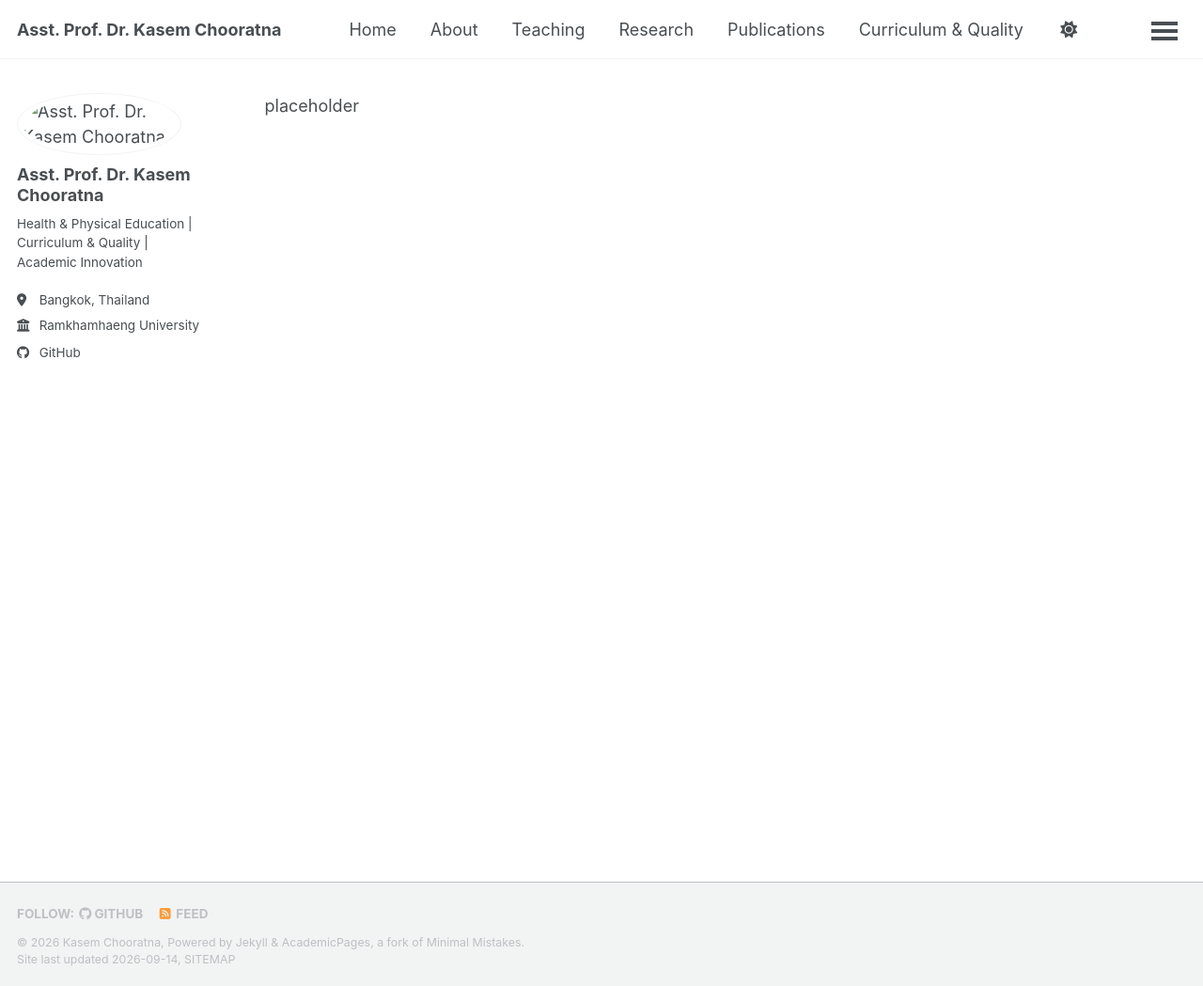
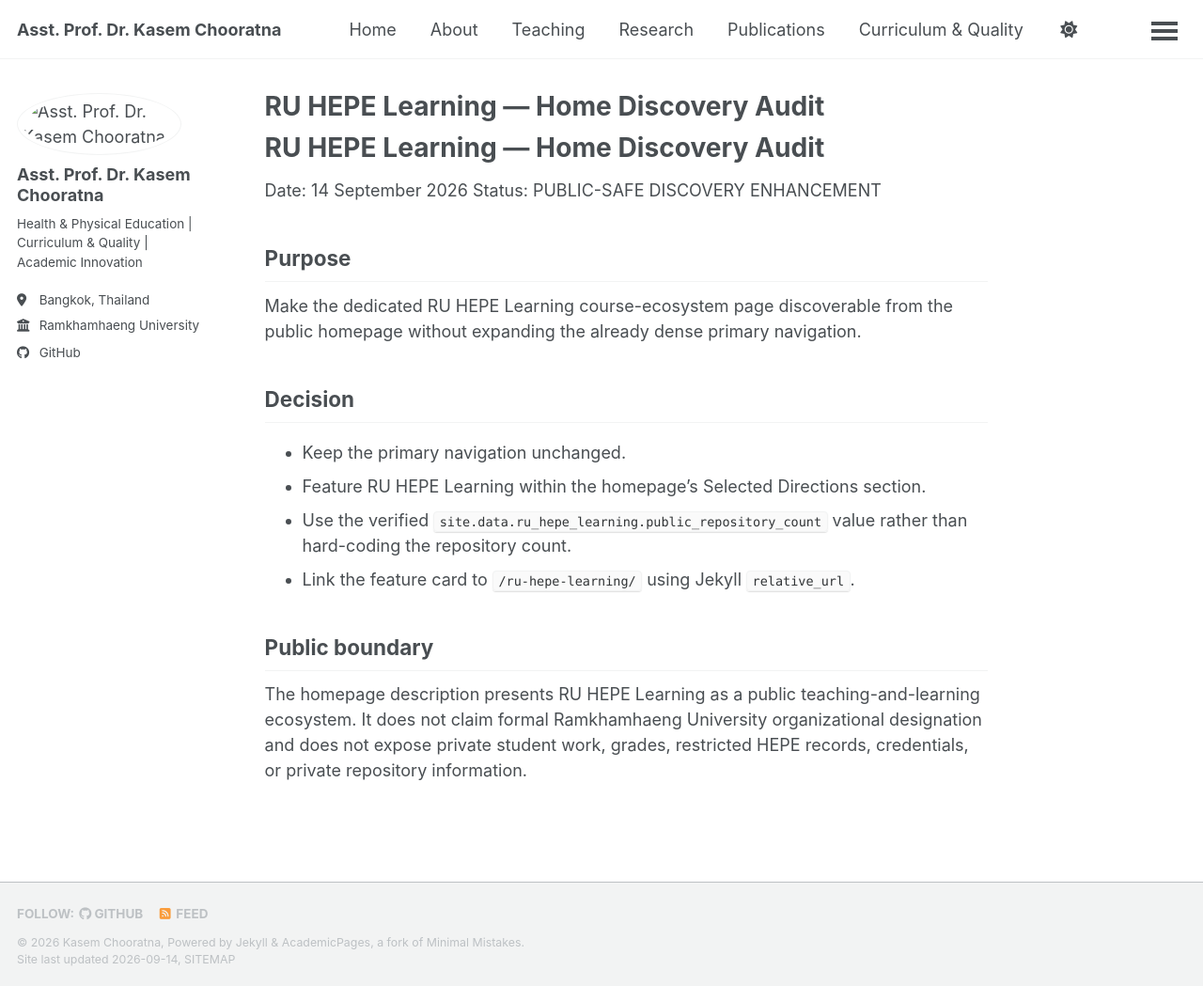
Before and after one commit to kasemch/kasemch.github.io, a Jekyll site: the page built from docs/audits/ru-hepe-learning-home-discovery-2026-09-14.md, in a window 1280 px wide and 1049 px high. Shown: the whole window at 94% size. Built offline with Jekyll 4.4.1, drawn with Linux system fonts in a browser that asks for light colours; our own code applies the rules of GitHub Pages for plain Markdown files; a style sheet for code colours, icons or effects is not loaded.

Commit message:
Finalize RU HEPE Learning homepage discovery audit

```diff
--- a/docs/audits/ru-hepe-learning-home-discovery-2026-09-14.md
+++ b/docs/audits/ru-hepe-learning-home-discovery-2026-09-14.md
@@ -1 +1,19 @@
-placeholder
+# RU HEPE Learning — Home Discovery Audit
+
+Date: 14 September 2026
+Status: PUBLIC-SAFE DISCOVERY ENHANCEMENT
+
+## Purpose
+
+Make the dedicated RU HEPE Learning course-ecosystem page discoverable from the public homepage without expanding the already dense primary navigation.
+
+## Decision
+
+- Keep the primary navigation unchanged.
+- Feature RU HEPE Learning within the homepage's Selected Directions section.
+- Use the verified `site.data.ru_hepe_learning.public_repository_count` value rather than hard-coding the repository count.
+- Link the feature card to `/ru-hepe-learning/` using Jekyll `relative_url`.
+
+## Public boundary
+
+The homepage description presents RU HEPE Learning as a public teaching-and-learning ecosystem. It does not claim formal Ramkhamhaeng University organizational designation and does not expose private student work, grades, restricted HEPE records, credentials, or private repository information.
```
